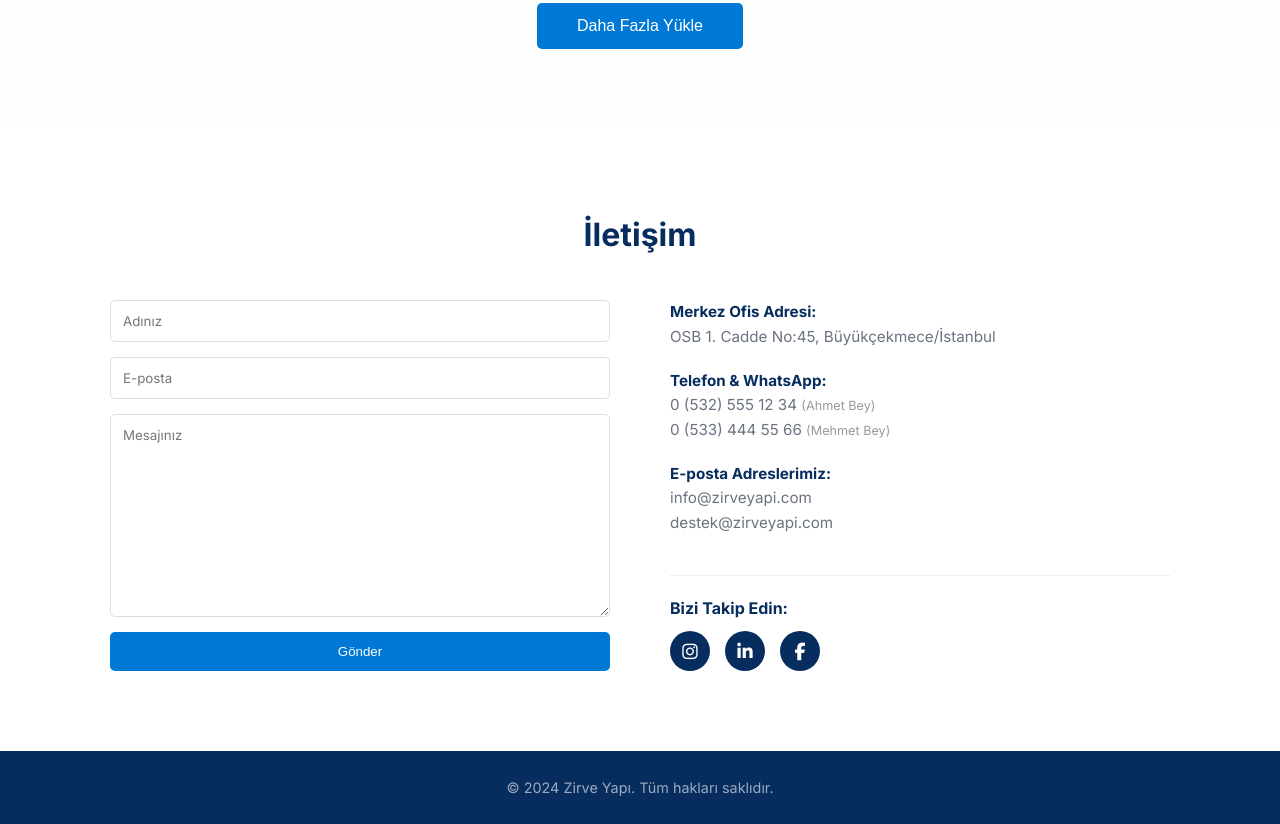
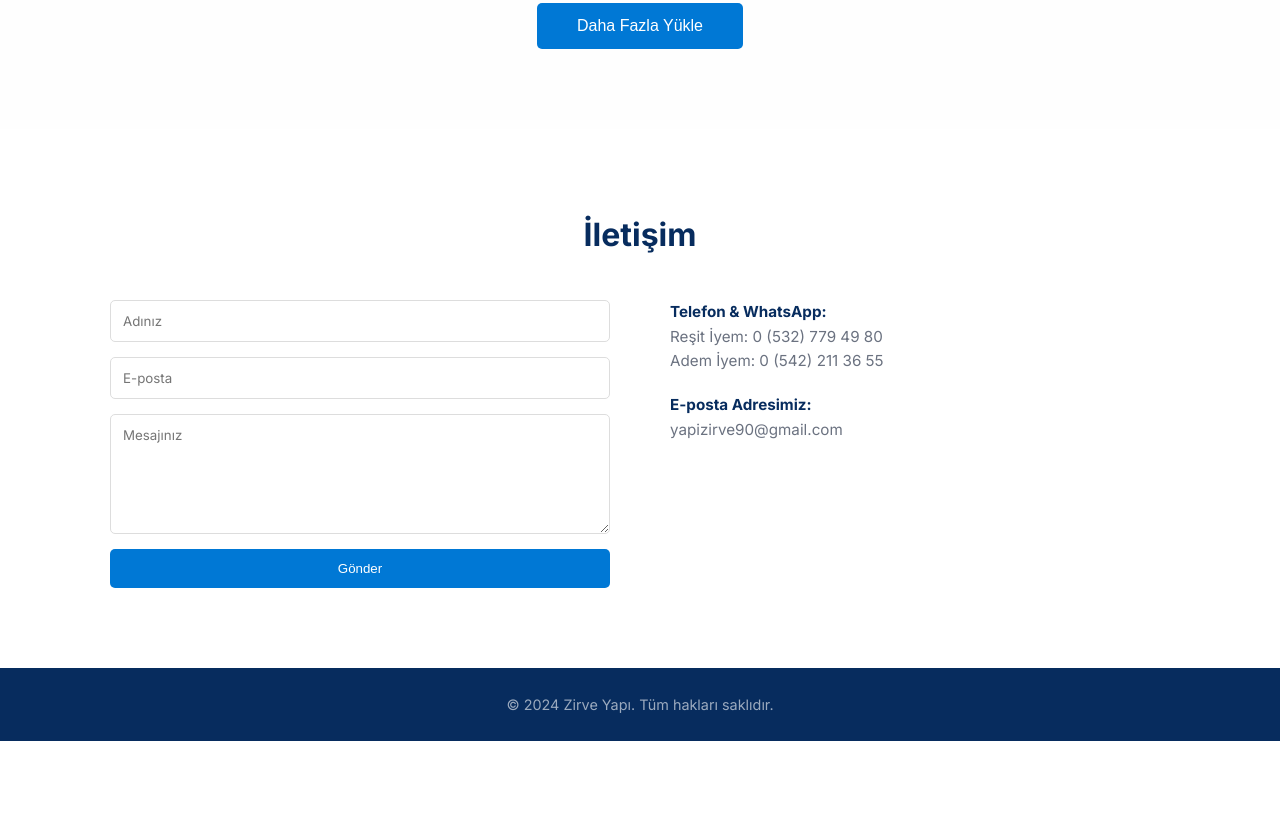
Before and after one commit to Nepcen/zirveYapi, a plain HTML site: page index.html in a window 1280 px wide. Shown: the part 2437-3261 px from the top of the page. After the commit the page ends 3178 px from the top, so only its background shows below. Drawn offline with Linux system fonts and the light colour scheme.

Commit message:
update contact area

```diff
--- a/assets/js/script.js
+++ b/assets/js/script.js
@@ -22,7 +22,6 @@ window.addEventListener('scroll', () => {
 // Simple form handling
 document.querySelector('.form')?.addEventListener('submit', (e) => {
     e.preventDefault();
-    alert('Mesajınız gönderildi. Teşekkürler!');
     e.target.reset();
 });
 
--- a/index.html
+++ b/index.html
@@ -151,37 +151,24 @@
                     <input type="text" placeholder="Adınız" required>
                     <input type="email" placeholder="E-posta" required>
                     <textarea placeholder="Mesajınız" rows="4" required></textarea>
-                    <button type="submit" class="btn">Gönder</button>
+                    <button type="submit" class="btn" disabled>Gönder</button>
                 </form>
                 <div class="contact-info">
                     <div class="info-group">
                         <p>
-                            <strong>Merkez Ofis Adresi:</strong><br>
-                            <a href="https://maps.app.goo.gl/3XyZJ3W9yQW" target="_blank" class="contact-link">OSB 1.
-                                Cadde No:45, Büyükçekmece/İstanbul</a>
+                            <strong>Telefon & WhatsApp:</strong><br>
+                            <span>Reşit İyem:</span> <a href="tel:+905327794980" class="contact-link">0 (532) 779 49
+                                80</a> <br>
+                            <span>Adem İyem:</span> <a href="tel:+905422113655" class="contact-link">0 (542) 211 36
+                                55</a>
                         </p>
                         <p>
-                            <strong>Telefon & WhatsApp:</strong><br>
-                            <a href="tel:+905325551234" class="contact-link">0 (532) 555 12 34</a> <small>(Ahmet
-                                Bey)</small><br>
-                            <a href="tel:+905334445566" class="contact-link">0 (533) 444 55 66</a> <small>(Mehmet
-                                Bey)</small>
-                        </p>
-                        <p>
-                            <strong>E-posta Adreslerimiz:</strong><br>
-                            <a href="mailto:info@zirveyapi.com" class="contact-link">info@zirveyapi.com</a><br>
-                            <a href="mailto:destek@zirveyapi.com" class="contact-link">destek@zirveyapi.com</a>
+                            <strong>E-posta Adresimiz:</strong><br>
+                            <a href="mailto:yapizirve90@gmail.com" class="contact-link">yapizirve90@gmail.com</a>
                         </p>
                     </div>
 
-                    <div class="social-media">
-                        <strong>Bizi Takip Edin:</strong>
-                        <div class="social-icons">
-                            <a href="#" class="social-icon" aria-label="Instagram"><i class="fab fa-instagram"></i></a>
-                            <a href="#" class="social-icon" aria-label="LinkedIn"><i class="fab fa-linkedin-in"></i></a>
-                            <a href="#" class="social-icon" aria-label="Facebook"><i class="fab fa-facebook-f"></i></a>
-                        </div>
-                    </div>
+
                 </div>
             </div>
         </div>
```
